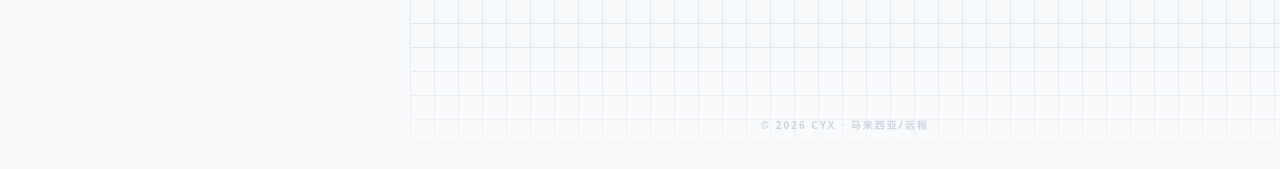
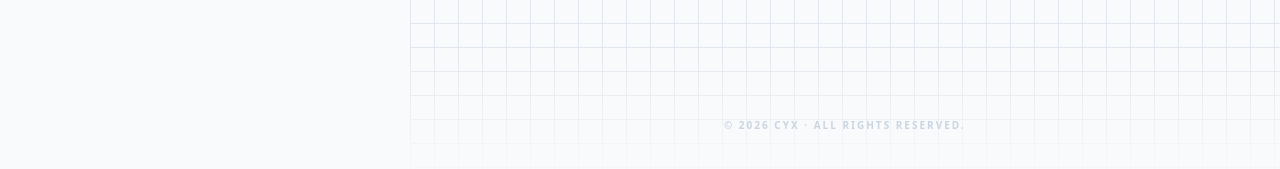
Before and after one commit to CheongYX/CheongYX.github.io, a React (Vite) app: page / in a window 1280 px wide. Shown: the part 1129-1298 px from the top of the page. Built offline with nearby package versions, Linux system fonts and the light colour scheme.

Commit message:
Change All rights reserved.

```diff
--- a/src/components/AppLayout/LayoutShell.jsx
+++ b/src/components/AppLayout/LayoutShell.jsx
@@ -19,7 +19,7 @@ export default function LayoutShell({ lang, isEyeCareMode, children }) {
 
         {children}
 
-        <footer className="w-full text-center py-12 text-slate-300 text-[10px] font-black tracking-[0.2em] uppercase relative z-10">© {new Date().getFullYear()} CYX · {t.location}</footer>
+        <footer className="w-full text-center py-12 text-slate-300 text-[10px] font-black tracking-[0.2em] uppercase relative z-10">© {new Date().getFullYear()} CYX · All rights reserved.</footer>
       </div>
     </div>
   );
```
